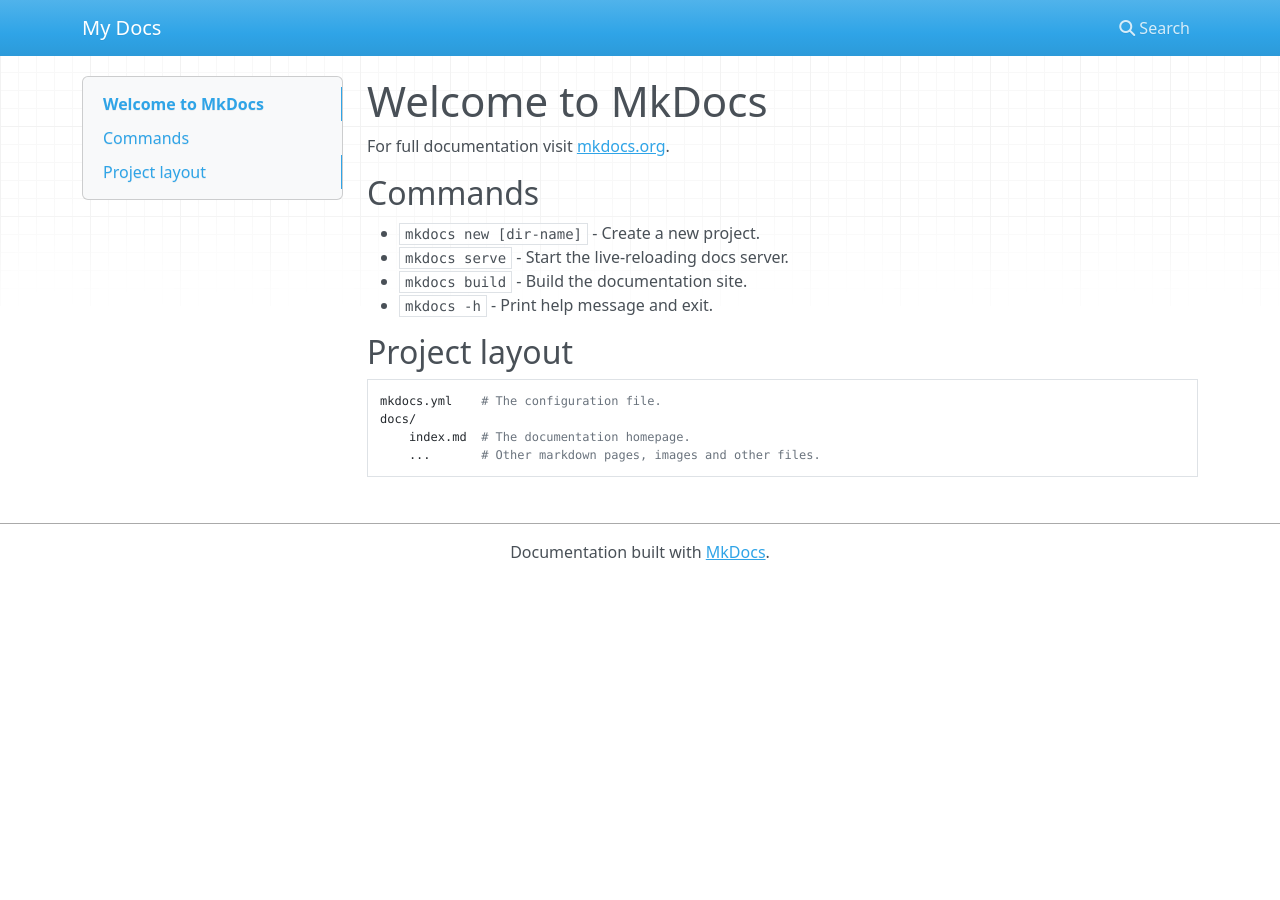
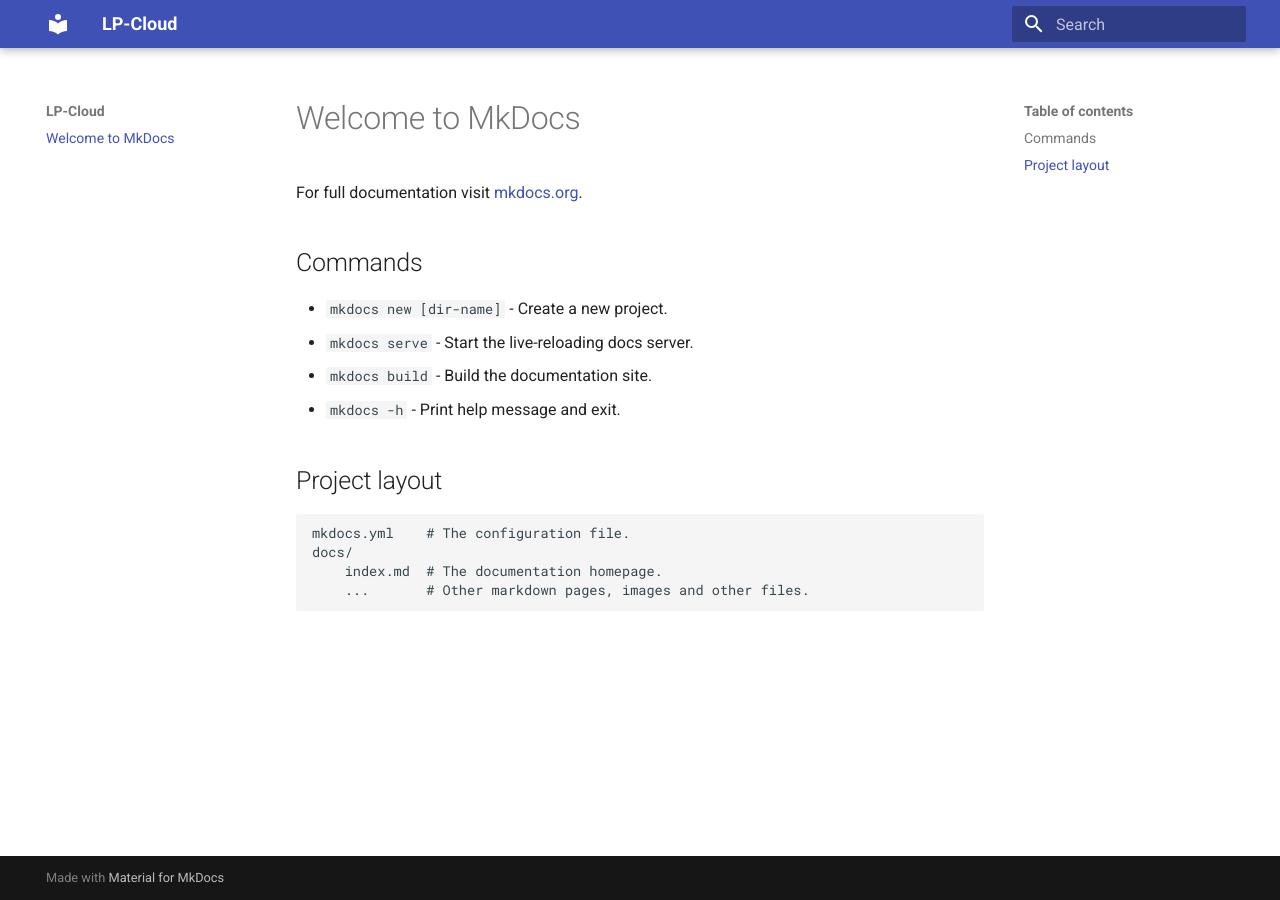
Before and after one commit to arnWolff/LP-Cloud, an MkDocs documentation site: the page built from docs/index.md, in a window 1280 px wide. Built offline with MkDocs 1.6.1 and Material for MkDocs 9.7.7, drawn with Linux system fonts in a browser that asks for light colours; nearby versions of some CDN libraries.

Commit message:
Update mkdocs.yml

```diff
--- a/mkdocs.yml
+++ b/mkdocs.yml
@@ -1 +1,4 @@
-site_name: My Docs
+site_name: LP-Cloud
+site_url: https://arnwolff.github.io/LP-Cloud/
+theme:
+  name: material
```
